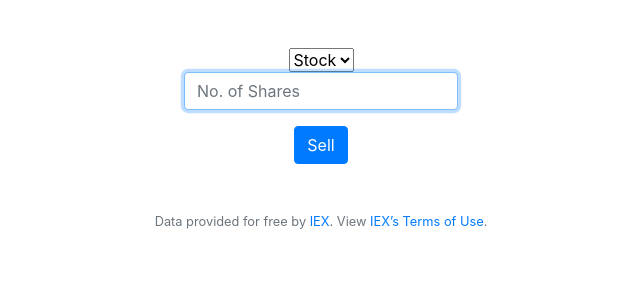
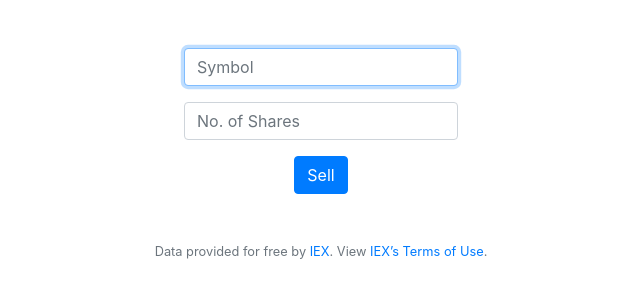
Before and after one commit to hbrown01/finance, a Flask app: page /sell in a window 1280 px wide. Shown: the part 76-376 px from the top of the page, without its empty margins (319-959 px from the left). Run offline with Flask 2, Linux system fonts and the light colour scheme; the first user in the database is signed in; some libraries are stand-ins or nearby versions.

Commit message:
Added Sell

```diff
--- a/application.py
+++ b/application.py
@@ -74,6 +74,7 @@ def buy():
     if request.method == "POST":
         currentTime = datetime.datetime.now()
         stock = request.form.get("stock")
+        stock = stock.upper()
         number = request.form.get("shares")
         bought = lookup(stock)
         price = bought["price"]
@@ -178,18 +179,30 @@ def register():
 def sell():
     groups = db.execute("SELECT symbol FROM purchases WHERE user_id = ? GROUP BY symbol", session["user_id"])
     if request.method == "POST":
+        currentTime = datetime.datetime.now()
         stock = request.form.get("stock")
         number = request.form.get("numShares")
         bought = lookup(stock)
         price = bought["price"]
-        totPrice = price * number
-        maxNum = db.execute("SELECT SUM(num_shares) FROM purchases WHERE user_id = ? AND symbol = stock GROUP BY symbol", session["user_id"])
 
-        if number > maxNum:
+        cash = db.execute("SELECT cash FROM users WHERE id = ?", session["user_id"])
+        userCash = cash[0]["cash"]
+
+        totPrice = float(price) * int(number)
+        balance = float(userCash) + float(totPrice)
+        maxNum = db.execute("SELECT SUM(num_shares) FROM purchases WHERE user_id = ? AND symbol = ? GROUP BY symbol", session["user_id"], stock)
+
+        if int(number) > int(maxNum[0]["SUM(num_shares)"]):
             return apology("Trying to sell more stock than you have?")
+        elif totPrice <= 0:
+            return apology("Your shares are worthless!")
         else:
-            return render_template("sellconfirmation.html", stock = stock, number = number, price = price, totPrice = totPrice)
+            sale = db.execute("INSERT INTO sales (user_id, symbol, share_price, num_shares, total_value, timestamp) VALUES(?, ?, ?, ?, ?, ?)", session["user_id"], stock, price, number, totPrice, currentTime)
+            balance = db.execute("UPDATE users SET cash = ? WHERE id = ?", balance, session["user_id"])
+            #getMax = db.execute("SELECT num_shares FROM purchases WHERE user_id = ? AND id = MAX(id)", session["user_id"])
 
+            #remove = db.execute("UPDATE purchases SET num_shares = ? WHERE id = MAX(id)", )
+            return render_template("sellconfirmation.html", stock = stock, number = number, price = price, totPrice = totPrice, balance = balance)
 
     return render_template("sell.html", groups = groups)
 
--- a/templates/apology.html
+++ b/templates/apology.html
@@ -5,5 +5,5 @@
 {% endblock %}
 
 {% block main %}
-    <img alt="{{ top }}" class="border" src="http://memegen.link/custom/{{ top | urlencode }}/{{ bottom | urlencode }}.jpg?alt=https://lh3.googleusercontent.com/proxy/8xQr4HvE867pHmHmcwJPI4ev10VAHmyWmCtTSKjyJYST3Zf722H81qBvcjcQsapp2yIOHSSNlxLrK0mhELIY_RjLEGjastlmYAxFkRubnCudAA" title="{{ top }}">
+    <img alt="{{ top }}" class="border" src="http://memegen.link/custom/{{ top | urlencode }}/{{ bottom | urlencode }}.jpg?alt=https://i.imgur.com/RTxhKZ4.jpeg" title="{{ top }}">
 {% endblock %}
--- a/templates/sell.html
+++ b/templates/sell.html
@@ -1,17 +1,14 @@
 {% extends "layout.html" %}
 
 {% block title %}
-    Quote
+    Sell
 {% endblock %}
 
 {% block main %}
-    <form action="/buy" method="post">
-        <select name="stock">
-            <option disabled selected value="">Stock</option>
-            {% for x in groups %}
-                <option value="{{ x }}">{{ x.symbol }}</option>
-            {% endfor %}
-        </select>
+    <form action="/sell" method="post">
+        <div class="form-group">
+            <input autocomplete="off" autofocus class="form-control" name="stock" placeholder="Symbol" type="text">
+        </div>
         <div class="form-group">
             <input autocomplete="off" autofocus class="form-control" name="numShares" placeholder="No. of Shares" type="text">
         </div>
--- a/templates/sellconfirmation.html
+++ b/templates/sellconfirmation.html
@@ -6,4 +6,5 @@
 
 {% block main %}
     <h2> You have requested to sell {{number}} shares of {{stock}} @ ${{price}} per share, totalling ${{totPrice}}. </h2>
+    <h3> Your new balance is {{balance}}</h3>
 {% endblock %}
```
Also changed, not shown: finance.db.
